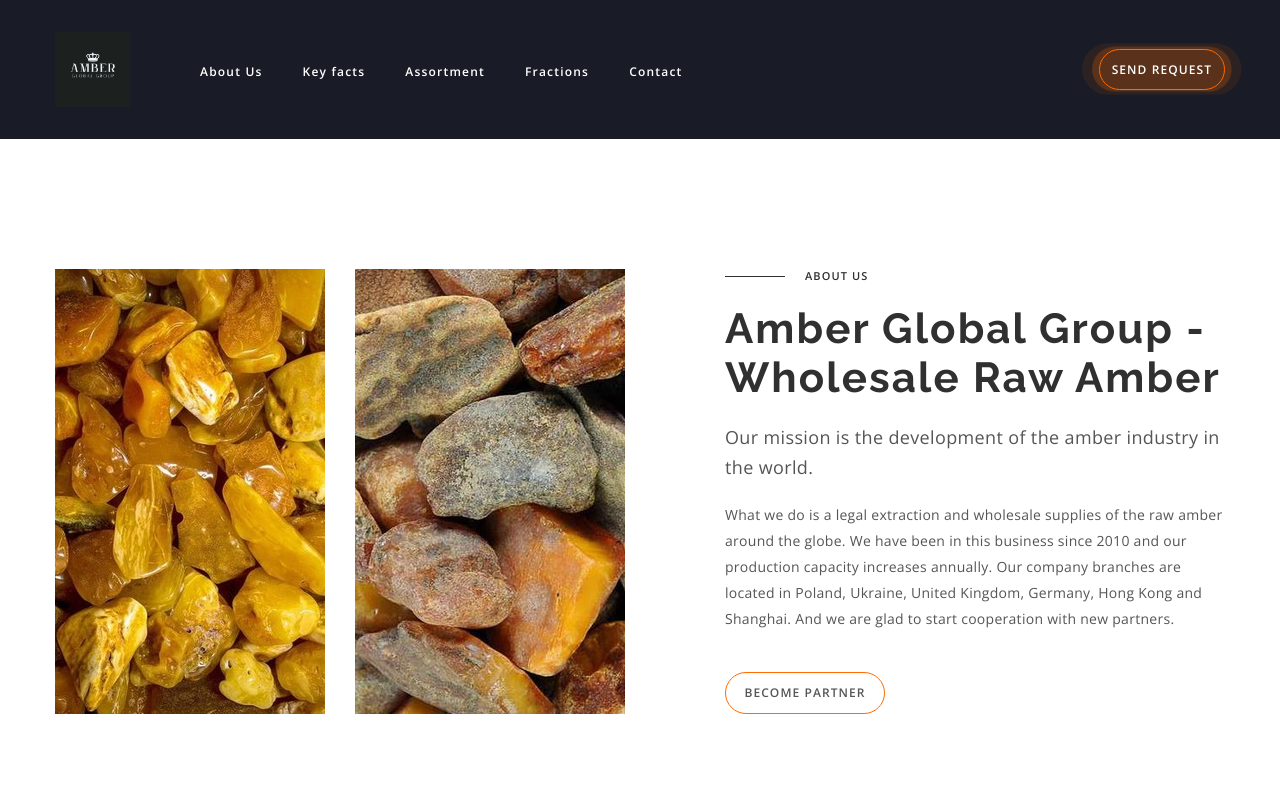
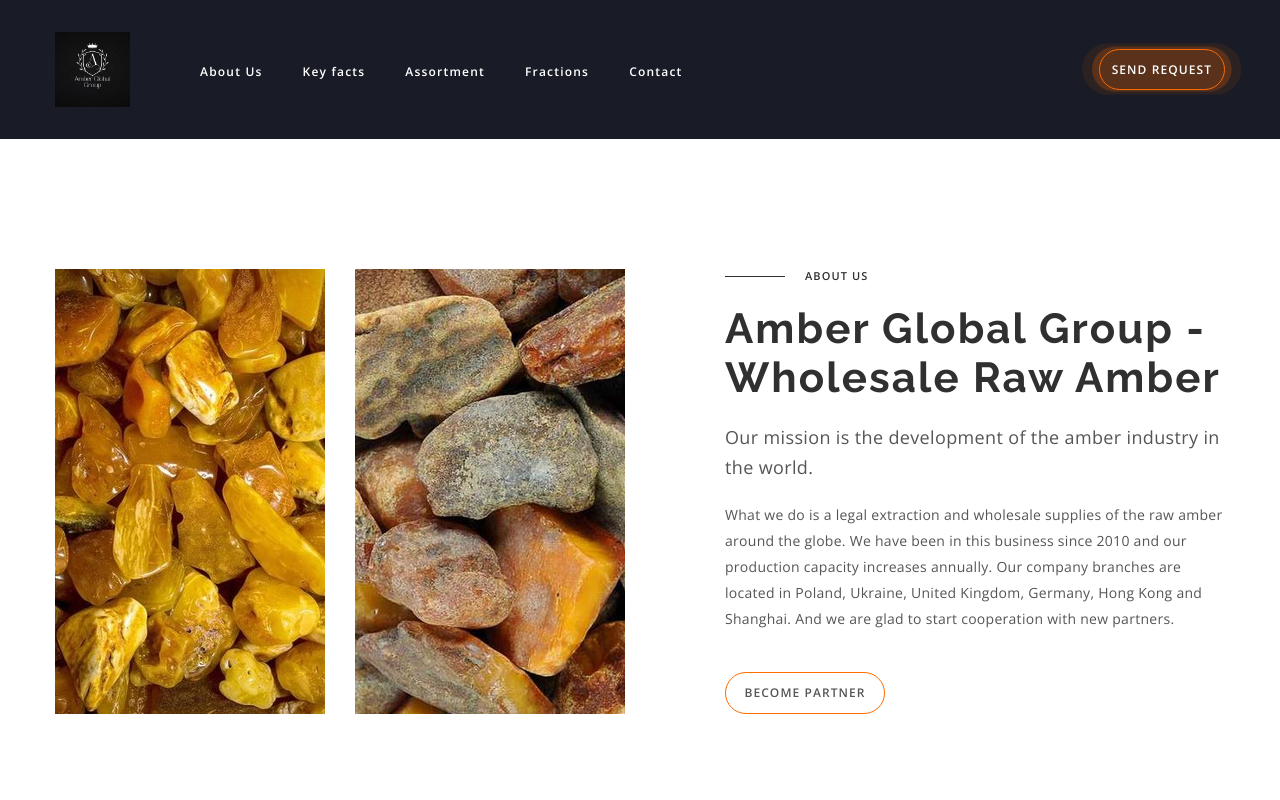
Before and after one commit to IvanBayern/Amber, a plain HTML site: page index.html in a window 1280 px wide. Shown: the top 800 px of the page. Drawn offline with nearby package versions, Linux system fonts and the light colour scheme.

Commit message:
add logo

```diff
--- a/index.html
+++ b/index.html
@@ -32,7 +32,7 @@
         <a class="header__link" href="./index.html">
           <img
             class="header__logo"
-            src="./images/about/изображение_viber_2022-09-13_21-33-36-402.png"
+            src="./images/icons/Logo2.png"
             alt="Лого"
             width="75"
             height="75"
```
Also changed, not shown: images/icons/Logo2.png (added), images/icons/amberlogo.svg (added).
